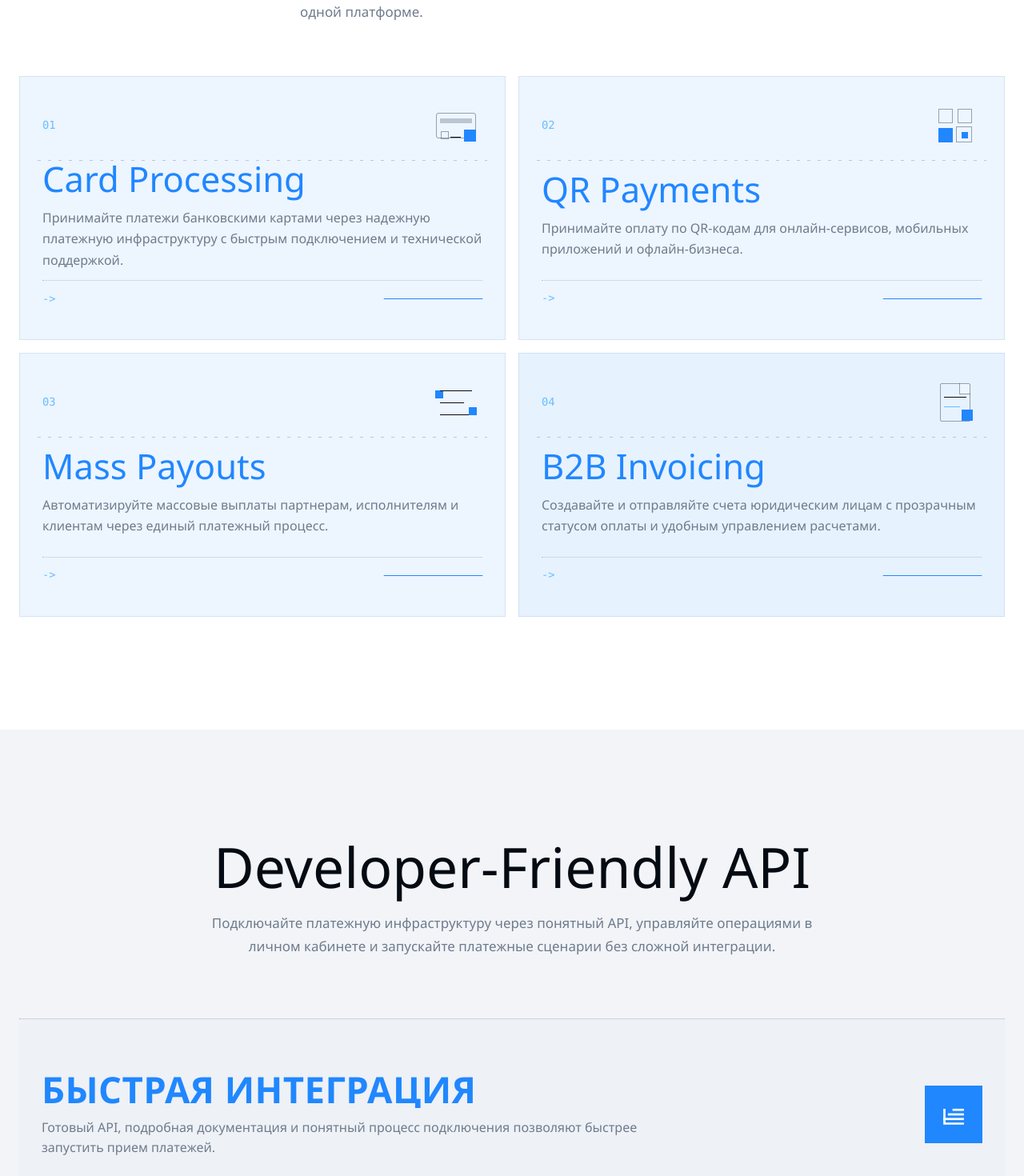
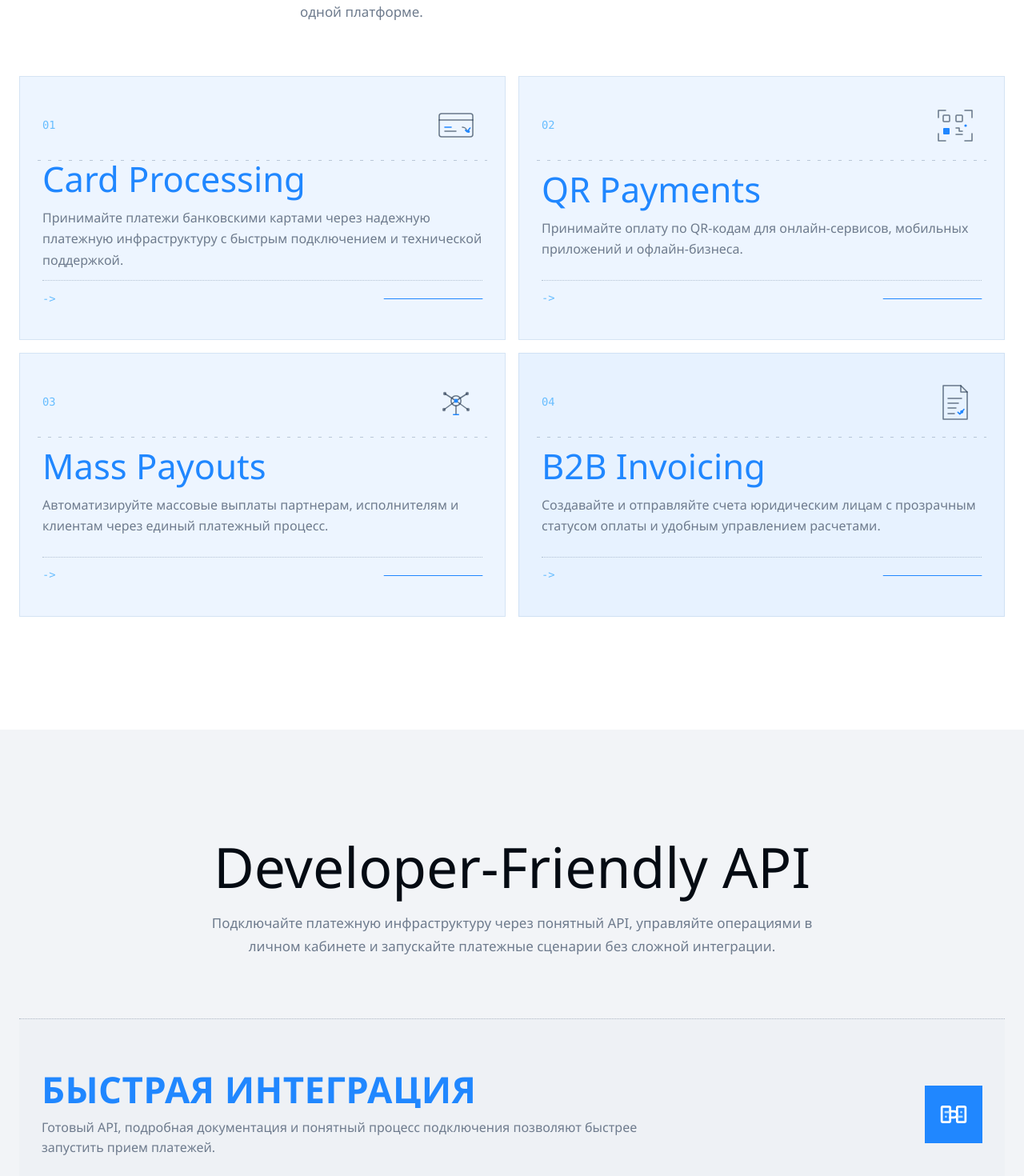
Before and after one commit to avvolkova13/Pay, a Next.js app: page / in a window 1280 px wide. Shown: the part 1120-2590 px from the top of the page at 80% size. Built offline with nearby package versions, Linux system fonts and the light colour scheme.

Commit message:
Prepare site for public PSP launch

```diff
--- a/src/app/(ru)/checkout-demo/page.tsx
+++ b/src/app/(ru)/checkout/page.tsx
@@ -1,4 +1,4 @@
-import { CheckoutDemo } from "@/components/CheckoutDemo";
+import { CheckoutPage } from "@/components/CheckoutPage";
 import { Footer } from "@/components/Footer";
 import { Header } from "@/components/Header";
 import { getDictionary } from "@/i18n";
@@ -9,7 +9,7 @@ export default function Page() {
   return (
     <>
       <Header dictionary={dictionary} locale="ru" routeKey="checkout" />
-      <CheckoutDemo dictionary={dictionary} />
+      <CheckoutPage dictionary={dictionary} />
       <Footer dictionary={dictionary} locale="ru" />
     </>
   );
--- a/src/app/en/checkout-demo/page.tsx
+++ b/src/app/en/checkout/page.tsx
@@ -1,4 +1,4 @@
-import { CheckoutDemo } from "@/components/CheckoutDemo";
+import { CheckoutPage } from "@/components/CheckoutPage";
 import { Footer } from "@/components/Footer";
 import { Header } from "@/components/Header";
 import { getDictionary } from "@/i18n";
@@ -9,7 +9,7 @@ export default function Page() {
   return (
     <>
       <Header dictionary={dictionary} locale="en" routeKey="checkout" />
-      <CheckoutDemo dictionary={dictionary} />
+      <CheckoutPage dictionary={dictionary} />
       <Footer dictionary={dictionary} locale="en" />
     </>
   );
--- a/src/app/globals.css
+++ b/src/app/globals.css
@@ -1178,177 +1178,53 @@ p {
   place-items: center;
 }
 
-.service-glyph::before,
-.service-glyph::after,
-.service-glyph i {
-  position: absolute;
-  border: 1px solid rgba(24, 43, 66, 0.42);
-}
-
-.service-glyph::before,
-.service-glyph::after {
-  content: "";
-}
-
-.service-glyph-1 i:nth-child(1) {
-  width: 50px;
-  height: 32px;
-  border-radius: 3px;
-}
-
-.service-glyph-1 i:nth-child(2) {
-  top: 24px;
-  left: 13px;
-  width: 40px;
-  height: 6px;
-  border: 0;
-  background: rgba(24, 43, 66, 0.24);
-}
-
-.service-glyph-1 i:nth-child(3) {
-  right: 8px;
-  bottom: 13px;
-  width: 15px;
-  height: 15px;
-  border: 0;
-  background: var(--blue);
-}
-
-.service-glyph-1::before {
-  right: 27px;
-  bottom: 18px;
-  width: 13px;
-  height: 1px;
-  border: 0;
-  background: var(--ink);
-}
-
-.service-glyph-1::after {
-  left: 14px;
-  bottom: 16px;
-  width: 8px;
-  height: 8px;
-  border-color: rgba(24, 43, 66, 0.42);
-}
-
-.service-glyph-2 i:nth-child(1) {
-  left: 12px;
-  top: 12px;
-  width: 18px;
-  height: 18px;
-}
-
-.service-glyph-2 i:nth-child(2) {
-  right: 12px;
-  top: 12px;
-  width: 18px;
-  height: 18px;
-}
-
-.service-glyph-2 i:nth-child(3) {
-  left: 12px;
-  bottom: 12px;
-  width: 18px;
-  height: 18px;
-  border: 0;
-  background: var(--blue);
-}
-
-.service-glyph-2::before {
-  right: 12px;
-  bottom: 12px;
-  width: 18px;
-  height: 18px;
-  border-color: rgba(24, 43, 66, 0.42);
-}
-
-.service-glyph-2::after {
-  right: 17px;
-  bottom: 17px;
-  width: 8px;
-  height: 8px;
-  border: 0;
-  background: var(--blue);
-}
-
-.service-glyph-3 i {
-  left: 13px;
-  width: 40px;
-  height: 1px;
-  border: 0;
-  background: var(--ink);
-}
-
-.service-glyph-3 i:nth-child(1) {
-  transform: translateY(-15px);
-}
-
-.service-glyph-3 i:nth-child(2) {
-  width: 30px;
-}
-
-.service-glyph-3 i:nth-child(3) {
-  transform: translateY(15px);
-}
-
-.service-glyph-3::before {
-  left: 7px;
-  top: 18px;
-  width: 10px;
-  height: 10px;
-  border: 0;
-  background: var(--blue);
-}
-
-.service-glyph-3::after {
-  right: 7px;
-  bottom: 17px;
-  width: 10px;
-  height: 10px;
-  border: 0;
-  background: var(--blue);
-}
-
-.service-glyph-4 i:nth-child(1) {
-  width: 38px;
-  height: 48px;
-  border-radius: 2px;
-}
-
-.service-glyph-4 i:nth-child(2) {
-  left: 19px;
-  top: 26px;
-  width: 28px;
-  height: 1px;
-  border: 0;
-  background: var(--ink);
-}
-
-.service-glyph-4 i:nth-child(3) {
-  left: 19px;
-  height: 1px;
-  top: 38px;
-  width: 20px;
-  border: 0;
-  background: var(--blue-2);
-}
-
-.service-glyph-4::before {
-  right: 14px;
-  top: 9px;
-  width: 13px;
-  height: 13px;
-  border-width: 0 0 1px 1px;
-  background: #edf5ff;
-}
-
-.service-glyph-4::after {
-  right: 11px;
-  bottom: 10px;
-  width: 14px;
-  height: 14px;
-  border: 0;
-  background: var(--blue);
+.service-glyph svg {
+  width: 66px;
+  height: 66px;
+  overflow: visible;
+}
+
+.service-glyph path,
+.service-glyph rect,
+.service-glyph circle {
+  vector-effect: non-scaling-stroke;
+}
+
+.service-glyph-frame,
+.service-glyph-line {
+  fill: none;
+  stroke: rgba(24, 43, 66, 0.62);
+  stroke-linecap: round;
+  stroke-linejoin: round;
+  stroke-width: 1.55;
+}
+
+.service-glyph-accent {
+  fill: none;
+  stroke: var(--blue);
+  stroke-linecap: round;
+  stroke-linejoin: round;
+  stroke-width: 1.65;
+}
+
+.service-glyph-node {
+  fill: var(--blue);
+  stroke: none;
+}
+
+.service-glyph-node-soft {
+  fill: rgba(24, 43, 66, 0.52);
+}
+
+.service-glyph-accent-fill {
+  fill: var(--blue);
+  stroke: none;
+}
+
+.service-card:hover .service-glyph-accent,
+.service-card:hover .service-glyph-line {
+  stroke-dasharray: 80;
+  animation: service-glyph-trace 1200ms cubic-bezier(0.45, 0, 0.25, 1) infinite;
 }
 
 .service-card-body h3 {
@@ -1383,6 +1259,17 @@ p {
 
 .service-card:hover .service-card-action i {
   transform: scaleX(1);
+}
+
+@keyframes service-glyph-trace {
+  0%,
+  100% {
+    stroke-dashoffset: 0;
+  }
+
+  50% {
+    stroke-dashoffset: -18;
+  }
 }
 
 .api-section {
@@ -1553,7 +1440,8 @@ p {
 }
 
 .api-feature-icon path,
-.api-feature-icon rect {
+.api-feature-icon rect,
+.api-feature-icon circle {
   fill: none;
   stroke: currentColor;
   stroke-linecap: square;
@@ -1564,6 +1452,30 @@ p {
   transition: stroke-dashoffset 760ms cubic-bezier(0.19, 1, 0.22, 1) calc(var(--sweep-delay) + 260ms);
 }
 
+.api-feature-icon circle {
+  fill: currentColor;
+  stroke: none;
+  opacity: 0;
+  transform: scale(0.5);
+  transform-box: fill-box;
+  transform-origin: center;
+  transition:
+    opacity 360ms ease calc(var(--sweep-delay) + 420ms),
+    transform 520ms cubic-bezier(0.19, 1, 0.22, 1) calc(var(--sweep-delay) + 420ms);
+}
+
+.api-feature-icon .api-icon-accent {
+  stroke: rgba(184, 224, 255, 0.98);
+}
+
+.api-feature-icon .api-icon-node {
+  fill: rgba(184, 224, 255, 0.98);
+}
+
+.api-feature-icon .api-icon-node-soft {
+  opacity: 0;
+}
+
 .api-feature-row.is-visible .api-feature-icon {
   opacity: 1;
   transform: translateX(0) scale(1);
@@ -1572,6 +1484,32 @@ p {
 .api-feature-row.is-visible .api-feature-icon path,
 .api-feature-row.is-visible .api-feature-icon rect {
   stroke-dashoffset: 0;
+}
+
+.api-feature-row.is-visible .api-feature-icon circle {
+  opacity: 1;
+  transform: scale(1);
+}
+
+.api-feature-row.is-visible .api-feature-icon .api-icon-node-soft {
+  opacity: 0.72;
+}
+
+.api-feature-row:hover .api-icon-node:not(.api-icon-node-soft) {
+  animation: api-icon-node-pulse 1150ms cubic-bezier(0.45, 0, 0.25, 1) infinite;
+}
+
+@keyframes api-icon-node-pulse {
+  0%,
+  100% {
+    opacity: 0.82;
+    transform: scale(0.94);
+  }
+
+  50% {
+    opacity: 1;
+    transform: scale(1.08);
+  }
 }
 
 @keyframes api-title-sweep {
@@ -2800,10 +2738,10 @@ pre {
 .pipeline-icon-frame,
 .pipeline-icon-line {
   fill: none;
-  stroke: currentColor;
+  stroke: rgba(238, 244, 255, 0.9);
   stroke-linecap: round;
   stroke-linejoin: round;
-  stroke-width: 1.75;
+  stroke-width: 1.45;
   transition: stroke-dashoffset 520ms cubic-bezier(0.19, 1, 0.22, 1);
 }
 
@@ -2813,12 +2751,21 @@ pre {
 }
 
 .pipeline-icon-line {
-  stroke-dasharray: 28;
-  stroke-dashoffset: 28;
+  stroke-dasharray: 42;
+  stroke-dashoffset: 42;
+}
+
+.pipeline-icon-accent {
+  stroke: rgba(91, 184, 255, 0.95);
+  filter: drop-shadow(0 0 6px rgba(40, 145, 255, 0.34));
+}
+
+.pipeline-marker svg circle.pipeline-icon-line {
+  fill: none;
 }
 
 .pipeline-icon-node {
-  fill: currentColor;
+  fill: rgba(91, 184, 255, 0.95);
   opacity: 0;
   transform: scale(0.45);
   transform-box: fill-box;
@@ -2828,6 +2775,10 @@ pre {
     transform 360ms cubic-bezier(0.19, 1, 0.22, 1) 140ms;
 }
 
+.pipeline-icon-node-soft {
+  fill: rgba(238, 244, 255, 0.78);
+}
+
 .pipeline article:hover .pipeline-marker {
   width: 58px;
   height: 58px;
@@ -2849,6 +2800,10 @@ pre {
 .pipeline article:hover .pipeline-icon-node {
   opacity: 1;
   transform: scale(1);
+}
+
+.pipeline article:hover .pipeline-icon-accent {
+  animation: pipeline-icon-accent-shift 1150ms cubic-bezier(0.45, 0, 0.25, 1) infinite;
 }
 
 .pipeline h3 {
@@ -2905,6 +2860,19 @@ pre {
 
   68% {
     filter: brightness(1.08);
+  }
+}
+
+@keyframes pipeline-icon-accent-shift {
+  0%,
+  100% {
+    opacity: 0.78;
+    stroke-dashoffset: 0;
+  }
+
+  48% {
+    opacity: 1;
+    stroke-dashoffset: -8;
   }
 }
 
--- a/src/components/CheckoutDemo.tsx
+++ b/src/components/CheckoutPage.tsx
@@ -1,8 +1,8 @@
-import { DemoCardForm } from "@/components/Interactive";
+import { CardForm } from "@/components/Interactive";
 import type { CSSProperties } from "react";
 import type { Dictionary } from "@/i18n";
 
-export function CheckoutDemo({ dictionary }: { dictionary: Dictionary }) {
+export function CheckoutPage({ dictionary }: { dictionary: Dictionary }) {
   return (
     <main className="checkout-page section-shell">
       <section className="checkout-hero">
@@ -25,7 +25,7 @@ export function CheckoutDemo({ dictionary }: { dictionary: Dictionary }) {
             <i />
           </div>
         </article>
-        <DemoCardForm dictionary={dictionary} />
+        <CardForm dictionary={dictionary} />
       </section>
     </main>
   );
--- a/src/components/HomePage.tsx
+++ b/src/components/HomePage.tsx
@@ -128,10 +128,48 @@ export function HomePage({ dictionary, locale }: { dictionary: Dictionary; local
               >
                 <span className="pipeline-marker" aria-hidden="true">
                   <svg viewBox="0 0 34 34" focusable="false">
-                    <path className="pipeline-icon-frame" d="M7 20.5 17 8l10 12.5-10 5.5z" />
-                    <path className="pipeline-icon-line" d="M17 8v18" />
-                    <path className="pipeline-icon-line" d="M9 20.5h16" />
-                    <circle className="pipeline-icon-node" cx="17" cy="17" r="2.2" />
+                    {index === 0 ? (
+                      <>
+                        <path className="pipeline-icon-frame" d="M17 5.8 26 9.2v7.9c0 5.5-3.4 9.2-9 11.2-5.6-2-9-5.7-9-11.2V9.2z" />
+                        <path className="pipeline-icon-line pipeline-icon-accent" d="M13.8 17.2v-2.1a3.2 3.2 0 0 1 6.4 0v2.1" />
+                        <path className="pipeline-icon-line" d="M12.6 17.2h8.8v5.6h-8.8z" />
+                        <circle className="pipeline-icon-node" cx="17" cy="20" r="1.35" />
+                        <circle className="pipeline-icon-node pipeline-icon-node-soft" cx="10.8" cy="12.8" r="1" />
+                        <circle className="pipeline-icon-node pipeline-icon-node-soft" cx="23.2" cy="12.8" r="1" />
+                      </>
+                    ) : index === 1 ? (
+                      <>
+                        <path className="pipeline-icon-frame" d="M9.2 24.6v-2.3c0-2.7 2-4.8 4.8-4.8s4.8 2.1 4.8 4.8v2.3" />
+                        <path className="pipeline-icon-frame" d="M18.7 24.6v-2c0-2.5 1.8-4.5 4.4-4.5 1.8 0 3.2.8 4 2.1" />
+                        <circle className="pipeline-icon-line" cx="14" cy="12.8" r="3.4" />
+                        <circle className="pipeline-icon-line" cx="23.1" cy="13.4" r="2.9" />
+                        <path className="pipeline-icon-line pipeline-icon-accent" d="M20.1 24.6h5.9" />
+                        <path className="pipeline-icon-line pipeline-icon-accent" d="m23 22.4 1.6 1.6 3.2-3.7" />
+                        <circle className="pipeline-icon-node" cx="27.8" cy="20.3" r="1.05" />
+                      </>
+                    ) : index === 2 ? (
+                      <>
+                        <circle className="pipeline-icon-frame" cx="17" cy="17" r="10.5" />
+                        <path className="pipeline-icon-line" d="M6.8 17h20.4" />
+                        <path className="pipeline-icon-line" d="M17 6.5c2.8 2.6 4.2 6.1 4.2 10.5S19.8 24.9 17 27.5" />
+                        <path className="pipeline-icon-line" d="M17 6.5c-2.8 2.6-4.2 6.1-4.2 10.5s1.4 7.9 4.2 10.5" />
+                        <path className="pipeline-icon-line pipeline-icon-accent" d="m13.2 18.4 2.5 2.4 5.4-6.2" />
+                        <circle className="pipeline-icon-node" cx="22.8" cy="10.6" r="1.15" />
+                      </>
+                    ) : (
+                      <>
+                        <path className="pipeline-icon-frame" d="M8.5 23.8h17v4.5h-17z" />
+                        <path className="pipeline-icon-frame" d="M11.3 14.9h11.4v8.9H11.3z" />
+                        <path className="pipeline-icon-line" d="M17 8.4v6.5" />
+                        <path className="pipeline-icon-line" d="M10 10.9h14" />
+                        <path className="pipeline-icon-line" d="M10 10.9 17 6.4l7 4.5" />
+                        <path className="pipeline-icon-line pipeline-icon-accent" d="M13.3 19.2h7.4" />
+                        <path className="pipeline-icon-line pipeline-icon-accent" d="M17 19.2v4.6" />
+                        <circle className="pipeline-icon-node" cx="17" cy="19.2" r="1.25" />
+                        <circle className="pipeline-icon-node pipeline-icon-node-soft" cx="8.5" cy="26.05" r="1" />
+                        <circle className="pipeline-icon-node pipeline-icon-node-soft" cx="25.5" cy="26.05" r="1" />
+                      </>
+                    )}
                   </svg>
                 </span>
                 <h3>{title}</h3>
@@ -178,7 +216,7 @@ function PaymentFlow({ dictionary }: { dictionary: Dictionary }) {
       <div className="flow-panel">
         <div className="flow-header">
           <p>{dictionary.hero.flowTitle}</p>
-          <strong>demo</strong>
+          <strong>{dictionary.hero.flowStatus}</strong>
         </div>
         {dictionary.hero.flow.map((step, index) => (
           <div className="flow-step" key={step}>
@@ -205,9 +243,58 @@ function PaymentFlow({ dictionary }: { dictionary: Dictionary }) {
 function ServiceGlyph({ index }: { index: number }) {
   return (
     <span className={`service-glyph service-glyph-${index + 1}`} aria-hidden="true">
-      <i />
-      <i />
-      <i />
+      <svg viewBox="0 0 66 66" focusable="false">
+        {index === 0 ? (
+          <>
+            <rect className="service-glyph-frame" x="12" y="18" width="42" height="29" rx="3" />
+            <path className="service-glyph-line" d="M12 26h42" />
+            <path className="service-glyph-accent" d="M19 35h8" />
+            <path className="service-glyph-line" d="M19 40h14" />
+            <path className="service-glyph-line" d="M41 35c3.1 0 5.4 2.1 5.4 5.2" />
+            <path className="service-glyph-accent" d="m44.8 38.7 2 1.9 3.8-4.6" />
+            <circle className="service-glyph-node" cx="48.6" cy="40.4" r="1.7" />
+          </>
+        ) : index === 1 ? (
+          <>
+            <path className="service-glyph-line" d="M12 23v-9h9" />
+            <path className="service-glyph-line" d="M45 14h9v9" />
+            <path className="service-glyph-line" d="M54 43v9h-9" />
+            <path className="service-glyph-line" d="M21 52h-9v-9" />
+            <rect className="service-glyph-frame" x="18" y="20" width="8" height="8" rx="1" />
+            <rect className="service-glyph-frame" x="34" y="20" width="8" height="8" rx="1" />
+            <rect className="service-glyph-accent-fill" x="18" y="36" width="8" height="8" rx="1" />
+            <path className="service-glyph-line" d="M34 36h4v4h4" />
+            <path className="service-glyph-line" d="M34 44h8" />
+            <circle className="service-glyph-node" cx="46" cy="33" r="1.6" />
+          </>
+        ) : index === 2 ? (
+          <>
+            <circle className="service-glyph-frame" cx="33" cy="31" r="6.2" />
+            <path className="service-glyph-line" d="M33 37.2v11" />
+            <path className="service-glyph-line" d="M33 31 19 22" />
+            <path className="service-glyph-line" d="M33 31 47 22" />
+            <path className="service-glyph-line" d="M33 31 18 42" />
+            <path className="service-glyph-line" d="M33 31 48 42" />
+            <circle className="service-glyph-node service-glyph-node-soft" cx="19" cy="22" r="2.2" />
+            <circle className="service-glyph-node service-glyph-node-soft" cx="47" cy="22" r="2.2" />
+            <circle className="service-glyph-node service-glyph-node-soft" cx="18" cy="42" r="2.2" />
+            <circle className="service-glyph-node service-glyph-node-soft" cx="48" cy="42" r="2.2" />
+            <circle className="service-glyph-node" cx="33" cy="31" r="2.5" />
+            <path className="service-glyph-accent" d="M29.8 48.2h6.4" />
+          </>
+        ) : (
+          <>
+            <path className="service-glyph-frame" d="M18 12h22l8 8v34H18z" />
+            <path className="service-glyph-line" d="M40 12v8h8" />
+            <path className="service-glyph-line" d="M24 28h17" />
+            <path className="service-glyph-line" d="M24 34h13" />
+            <path className="service-glyph-line" d="M24 40h10" />
+            <path className="service-glyph-accent" d="m36.4 45.4 2.4 2.3 5.1-6" />
+            <circle className="service-glyph-node" cx="41.2" cy="44.8" r="2" />
+            <path className="service-glyph-line" d="M24 47h8" />
+          </>
+        )}
+      </svg>
     </span>
   );
 }
--- a/src/components/Interactive.tsx
+++ b/src/components/Interactive.tsx
@@ -114,31 +114,49 @@ export function ApiFeatureRows({ items }: { items: readonly (string | readonly [
               <svg viewBox="0 0 48 48" focusable="false">
                 {index === 0 ? (
                   <>
-                    <path d="M12 30h24" />
-                    <path d="M18 24h18" />
-                    <path d="M24 18h12" />
-                    <path d="M12 18v18h24" />
+                    <rect x="8.5" y="14" width="11" height="20" rx="1.5" />
+                    <rect x="28.5" y="14" width="11" height="20" rx="1.5" />
+                    <path d="M19.5 20h5.2c2.2 0 3.8 1.6 3.8 3.8v.4c0 2.2-1.6 3.8-3.8 3.8h-5.2" />
+                    <path className="api-icon-accent" d="M13.5 21h4" />
+                    <path className="api-icon-accent" d="M30.5 27h4" />
+                    <circle className="api-icon-node" cx="14" cy="27" r="1.45" />
+                    <circle className="api-icon-node" cx="34" cy="21" r="1.45" />
                   </>
                 ) : index === 1 ? (
                   <>
-                    <rect x="12" y="12" width="24" height="24" rx="1" />
-                    <path d="M18 19h12" />
-                    <path d="M18 25h18" />
-                    <path d="M18 31h8" />
+                    <rect x="9" y="10.5" width="30" height="27" rx="2" />
+                    <path d="M9 17.5h30" />
+                    <rect x="13.5" y="22" width="8" height="9.5" rx="1" />
+                    <path d="M26 31.5h8.5" />
+                    <path d="M26 26.5h8.5" />
+                    <path className="api-icon-accent" d="M26 22.5h5.5" />
+                    <circle className="api-icon-node" cx="14" cy="14" r="1" />
+                    <circle className="api-icon-node api-icon-node-soft" cx="18" cy="14" r="1" />
                   </>
                 ) : index === 2 ? (
                   <>
-                    <path d="M14 12h18l4 4v20H14z" />
-                    <path d="M31 12v6h5" />
-                    <path d="M19 24h12" />
-                    <path d="M19 30h9" />
+                    <path d="M13 9.5h16.5L36 16v22.5H13z" />
+                    <path d="M29.5 9.5V16H36" />
+                    <path d="M18 20.5h8" />
+                    <path d="M18 33h12" />
+                    <path className="api-icon-accent" d="m21 25-3 3 3 3" />
+                    <path className="api-icon-accent" d="m28 25 3 3-3 3" />
+                    <path d="M24 31.5 26 24.5" />
                   </>
                 ) : (
                   <>
-                    <path d="M14 30v-5a10 10 0 0 1 20 0v5" />
-                    <path d="M14 30h6v6h-6z" />
-                    <path d="M28 30h6v6h-6z" />
-                    <path d="M24 36h7" />
+                    <path d="M24 24 13 16" />
+                    <path d="M24 24 35 16" />
+                    <path d="M24 24 14 34" />
+                    <path d="M24 24 35 34" />
+                    <path d="M18 39h12" />
+                    <path className="api-icon-accent" d="M30 39h6" />
+                    <path className="api-icon-accent" d="m31.8 26.8 2.2 2.1 4.2-5" />
+                    <circle className="api-icon-node" cx="24" cy="24" r="3" />
+                    <circle className="api-icon-node api-icon-node-soft" cx="13" cy="16" r="1.65" />
+                    <circle className="api-icon-node api-icon-node-soft" cx="35" cy="16" r="1.65" />
+                    <circle className="api-icon-node api-icon-node-soft" cx="14" cy="34" r="1.65" />
+                    <circle className="api-icon-node api-icon-node-soft" cx="35" cy="34" r="1.65" />
                   </>
                 )}
               </svg>
@@ -510,7 +528,7 @@ export function ApplicationForm({ dictionary, locale }: { dictionary: Dictionary
   );
 }
 
-export function DemoCardForm({ dictionary }: { dictionary: Dictionary }) {
+export function CardForm({ dictionary }: { dictionary: Dictionary }) {
   const [error, setError] = useState(false);
 
   function onSubmit(event: FormEvent<HTMLFormElement>) {
@@ -537,7 +555,7 @@ export function DemoCardForm({ dictionary }: { dictionary: Dictionary }) {
       </div>
       <label data-reveal="field" style={{ "--reveal-delay": "210ms" } as CSSProperties}>
         {dictionary.checkout.cardholder}
-        <input name="cardholder" value="DEMO CARDHOLDER" readOnly />
+        <input name="cardholder" value="PAYWAYS CLIENT" readOnly />
       </label>
       {error ? (
         <strong className="form-error" role="alert">
```
Also changed, not shown: src/components/Footer.tsx (+22 -5 lines), src/i18n.ts (+83 -79 lines).
